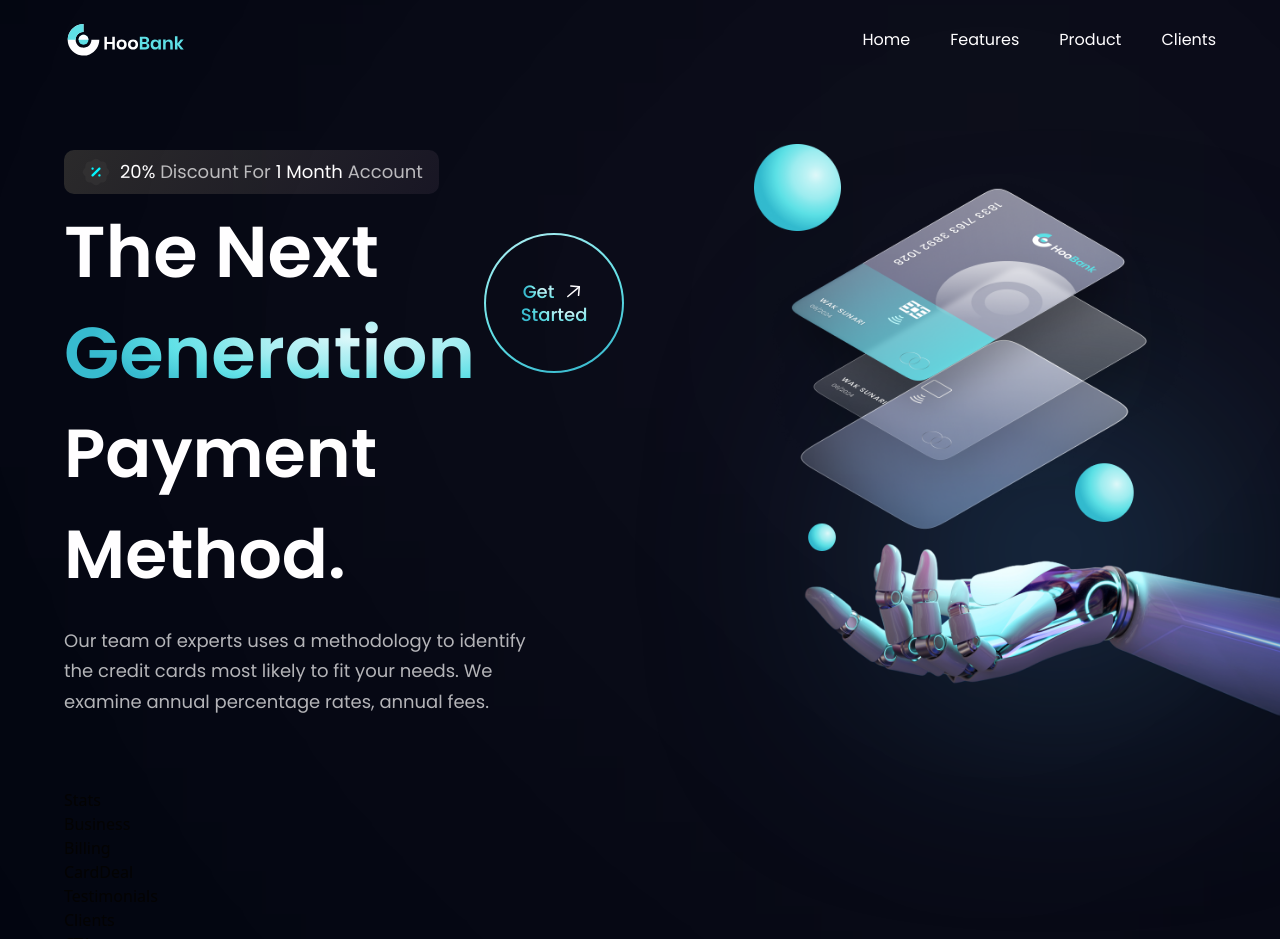
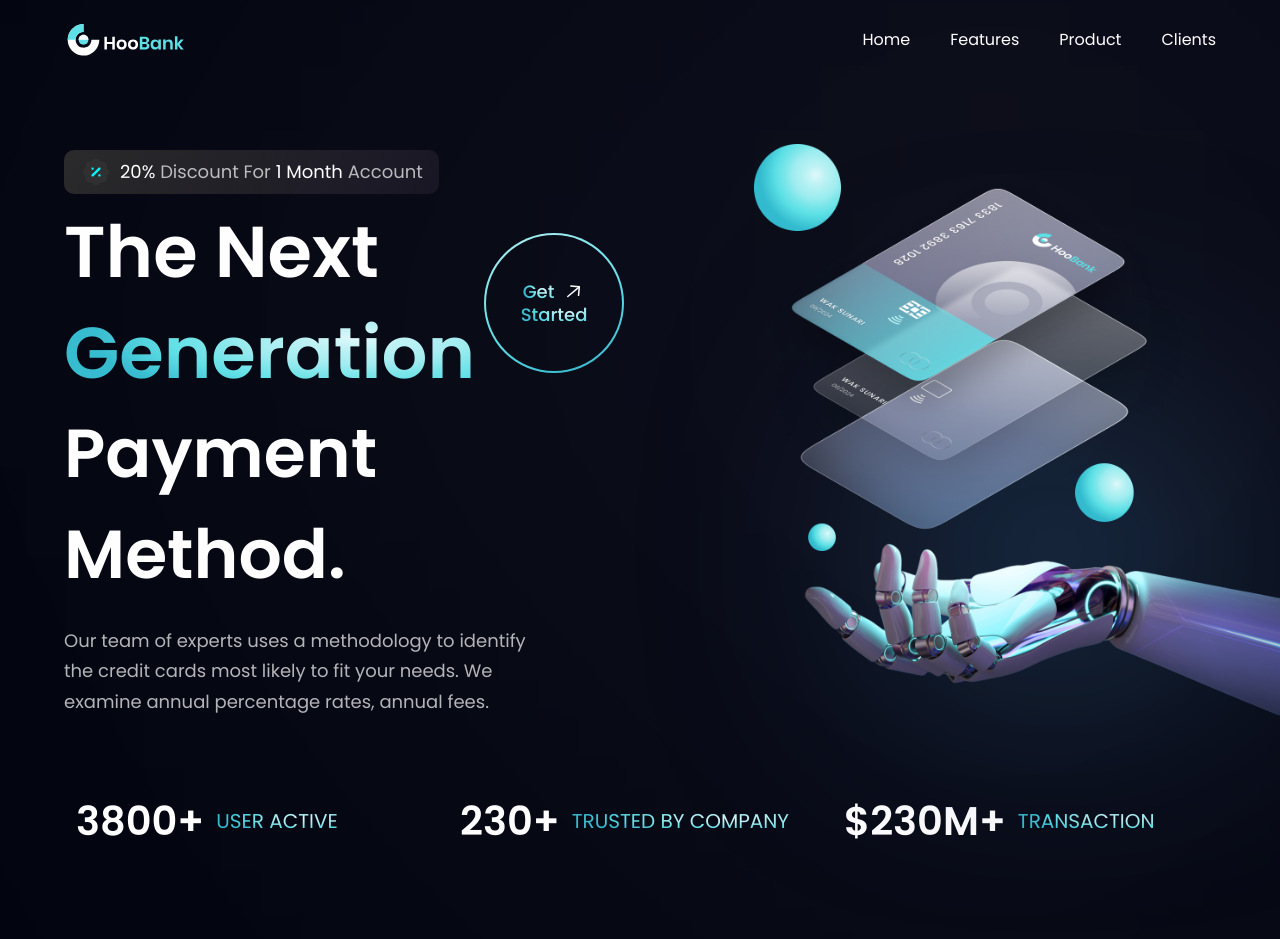
Before and after one commit to benasi000/ModernWebApp, a React (Vite) app: page / in a window 1280 px wide. Shown: the top 939 px of the page. Built offline with nearby package versions, Linux system fonts and the light colour scheme.

Commit message:
MWA:[0017]--[Stat] designing the stats seciton in the project

```diff
--- a/src/Components/Stats.jsx
+++ b/src/Components/Stats.jsx
@@ -1,8 +1,21 @@
 import React from 'react'
+import { stats } from '../constants'
+import styles from '../style'
 
 const Stats = () => {
   return (
-    <div>Stats</div>
+    <section className={`${styles.flexCenter} flex-row flex-wrap sm:mb-20 mb-6`}>
+      {stats.map((stat) => (
+        <div key={stat.id} className={`flex-1 flex justify-start items-center flex-row m-3`}>
+          <h4 className='font-poppins font-semibold xs:text-[40px] text-[30px] xs:leading[53px] leading-[43px] text-white'>
+            {stat.value}
+          </h4>
+          <p className='font-poppins font-normal xs:text-[20px] text-[15px] xs:leading[26px] leading-[21px] text-gradient uppercase ml-3'>
+            {stat.title}
+          </p>
+        </div>
+      ))}
+    </section>
   )
 }
 
```
Also changed, not shown: src/Components/Hero.jsx (line endings or trailing spaces).
